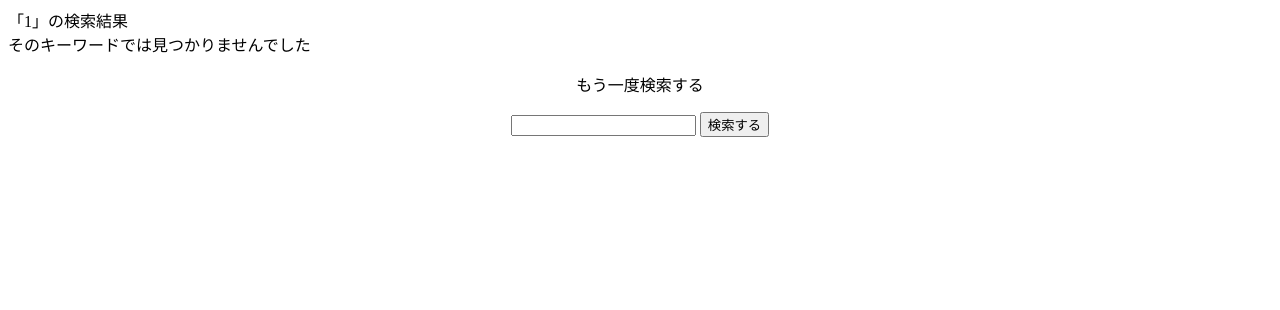
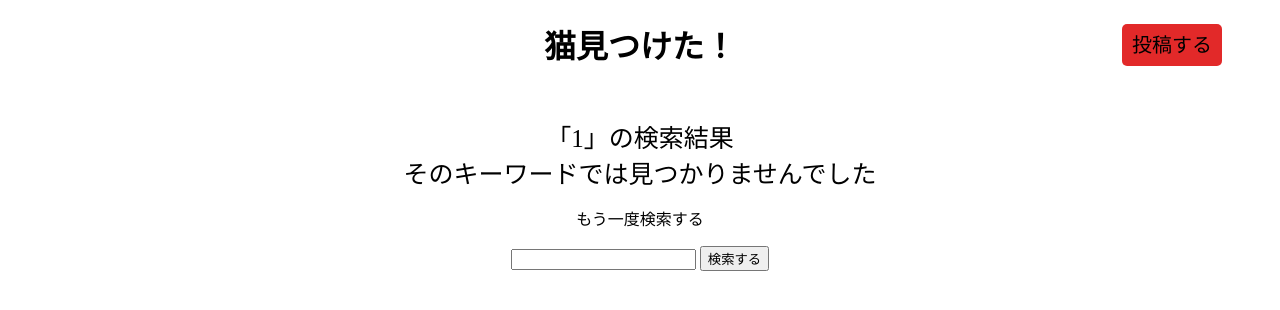
Before and after one commit to masashikuwahara/found_a_cat, a PHP site: page /search.php?s=1 in a window 1280 px wide. Shown: the top 310 px of the page. Run offline with PHP 8.4, Linux system fonts and the light colour scheme; data that the repository does not hold is empty; some libraries are stand-ins or nearby versions.

Commit message:
ヘッダー共通化

```diff
--- /dev/null
+++ b/header.php
@@ -0,0 +1,2 @@
+<a href="index.php"><h1>猫見つけた！</h1></a>
+<div style="text-align: right;"><a href="new.php" class="btn">投稿する</a></div>
--- a/index.php
+++ b/index.php
@@ -7,8 +7,7 @@
   <title>猫見つけた！</title>
 </head>
 <body>
-  <h1>猫見つけた！</h1>
-  <div style="text-align: right;"><a href="new.php" class="btn">投稿する</a></div>
+  <?php require_once('header.php'); ?>
   <div class="wrapper">
     ここに説明ここに説明ここに説明ここに説明ここに説明ここに説明ここに説明<br/>
     フリーワード検索<br/>
--- a/search.php
+++ b/search.php
@@ -19,9 +19,10 @@
     <title><?php echo $s ?>の検索結果</title>
 </head>
 <body>
+  <?php require_once('header.php'); ?>
   <div class="search">
     <?php
-    echo "<div class='s'> 「{$s}」の検索結果</div>";
+    echo "<div class='success'> 「{$s}」の検索結果</div>";
 
     if($_GET["s"] != ''){
       $stmt=$dbh->prepare("SELECT * FROM cats WHERE title like '%$my_sea%'");
@@ -39,10 +40,10 @@
           echo "<hr>".'</div>';
         }
       }else{
-        echo '<div class="result">そのキーワードでは見つかりませんでした</div>';
+        echo '<div class="failure">そのキーワードでは見つかりませんでした</div>';
       }
     }else{
-      echo '<div class="result">キーワードを入力してください</div>';
+      echo '<div class="failure">キーワードを入力してください</div>';
     }
     ?>
     <p style="text-align: center;">もう一度検索する</p>
--- a/show.php
+++ b/show.php
@@ -92,6 +92,7 @@ $cats_img3=$cat['img3'];
       }
 
     ?>
+    <?php require_once('header.php'); ?>
     <h1><?php echo $cats_title ?></h1>
     <div class="pic">
       <?php
```
